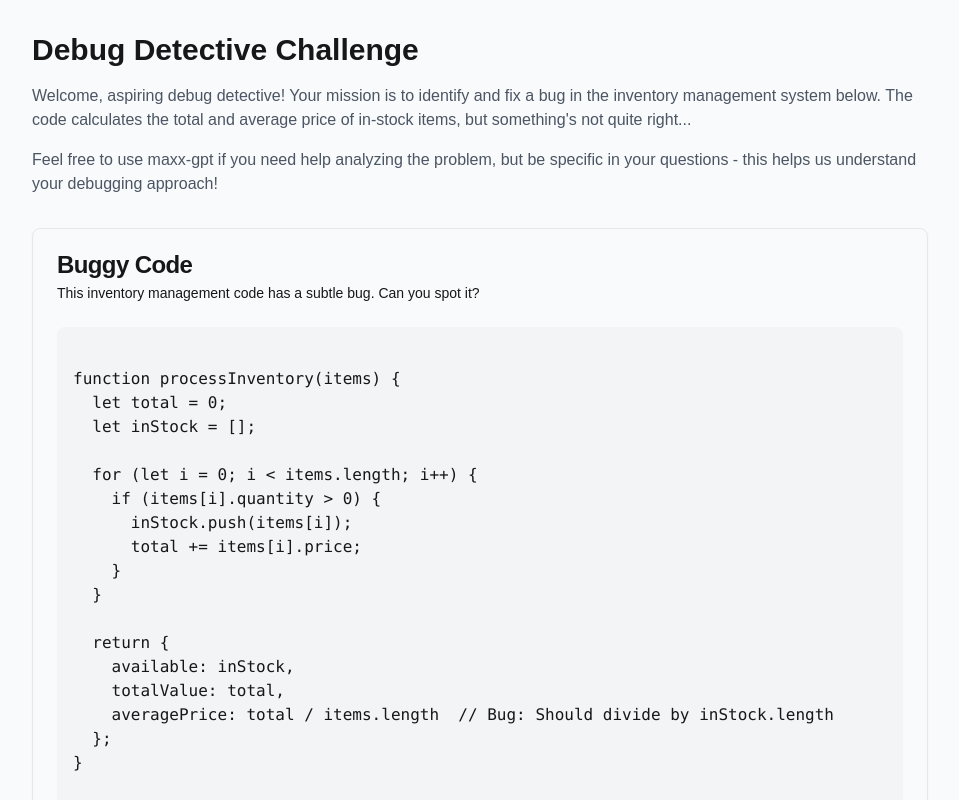
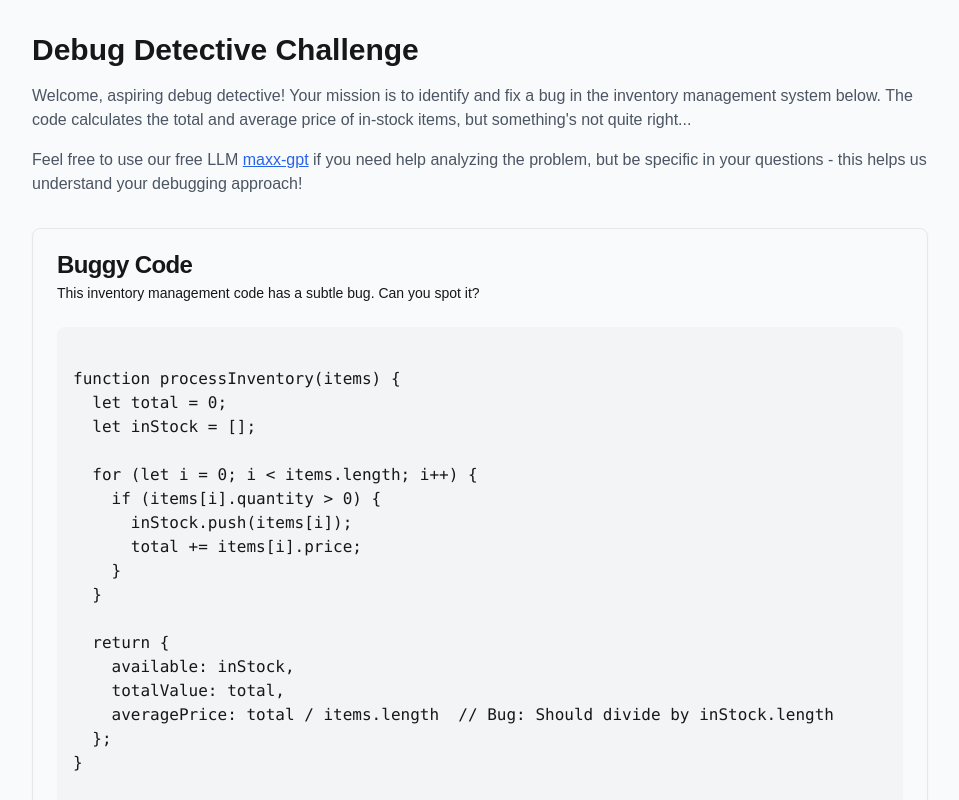
Before and after one commit to kimmahan/tech-trek, a Next.js app: page /challenges/debug-detective in a window 1280 px wide. Shown: the top 800 px of the page, without its empty margins (160-1119 px from the left). Built offline with nearby package versions, Linux system fonts and the light colour scheme.

Commit message:
link to maxx-gpt

```diff
--- a/app/challenges/debug-detective/page.tsx
+++ b/app/challenges/debug-detective/page.tsx
@@ -52,7 +52,7 @@ export default function DebugDetectivePage() {
             of in-stock items, but something's not quite right...
           </p>
           <p className="text-gray-600 mb-4">
-            Feel free to use maxx-gpt if you need help analyzing the problem, but be specific
+            Feel free to use our free LLM <a href="https://gpt.maxxpotential.com/" target="_blank" rel="noopener noreferrer" className="text-blue-600 hover:text-blue-800 underline">maxx-gpt</a> if you need help analyzing the problem, but be specific
             in your questions - this helps us understand your debugging approach!
           </p>
         </div>
```
